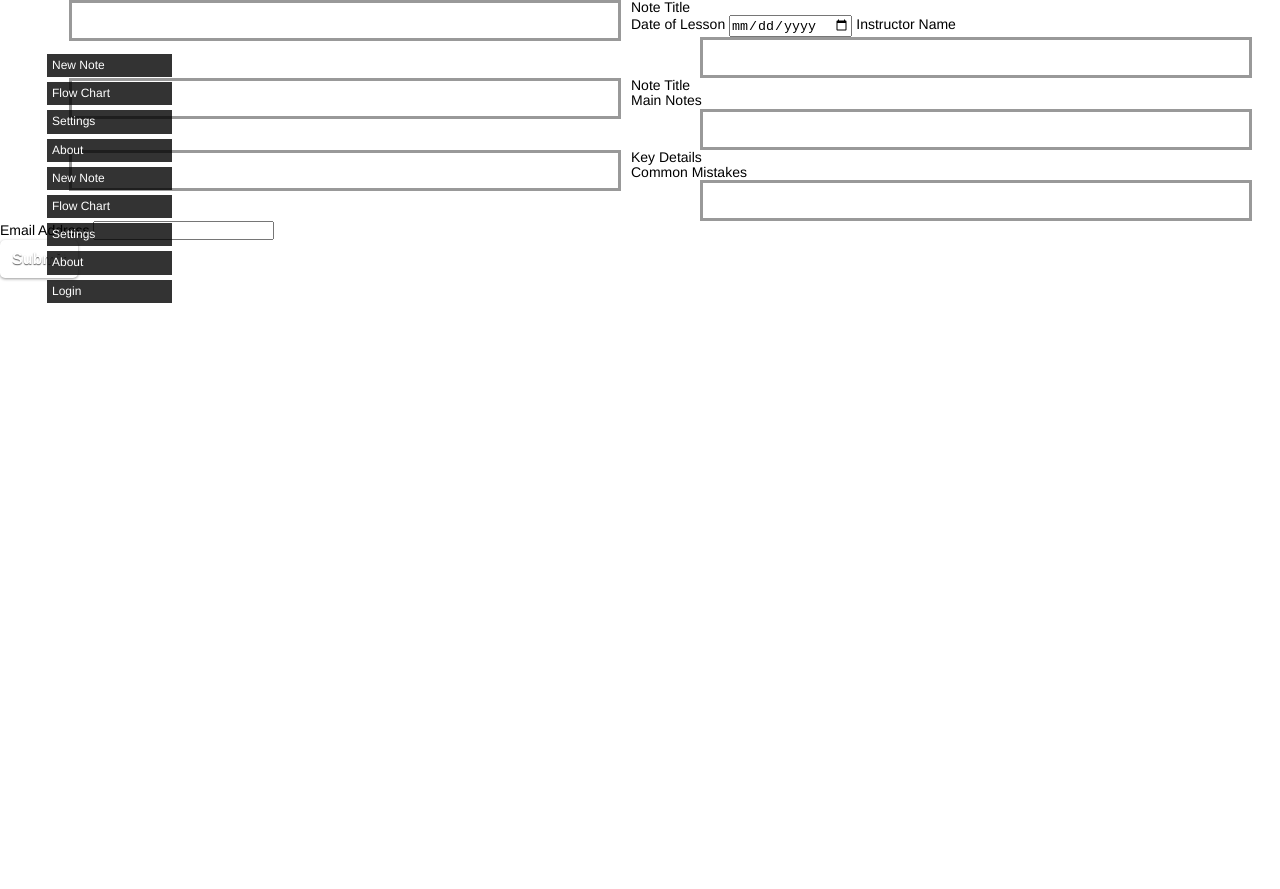
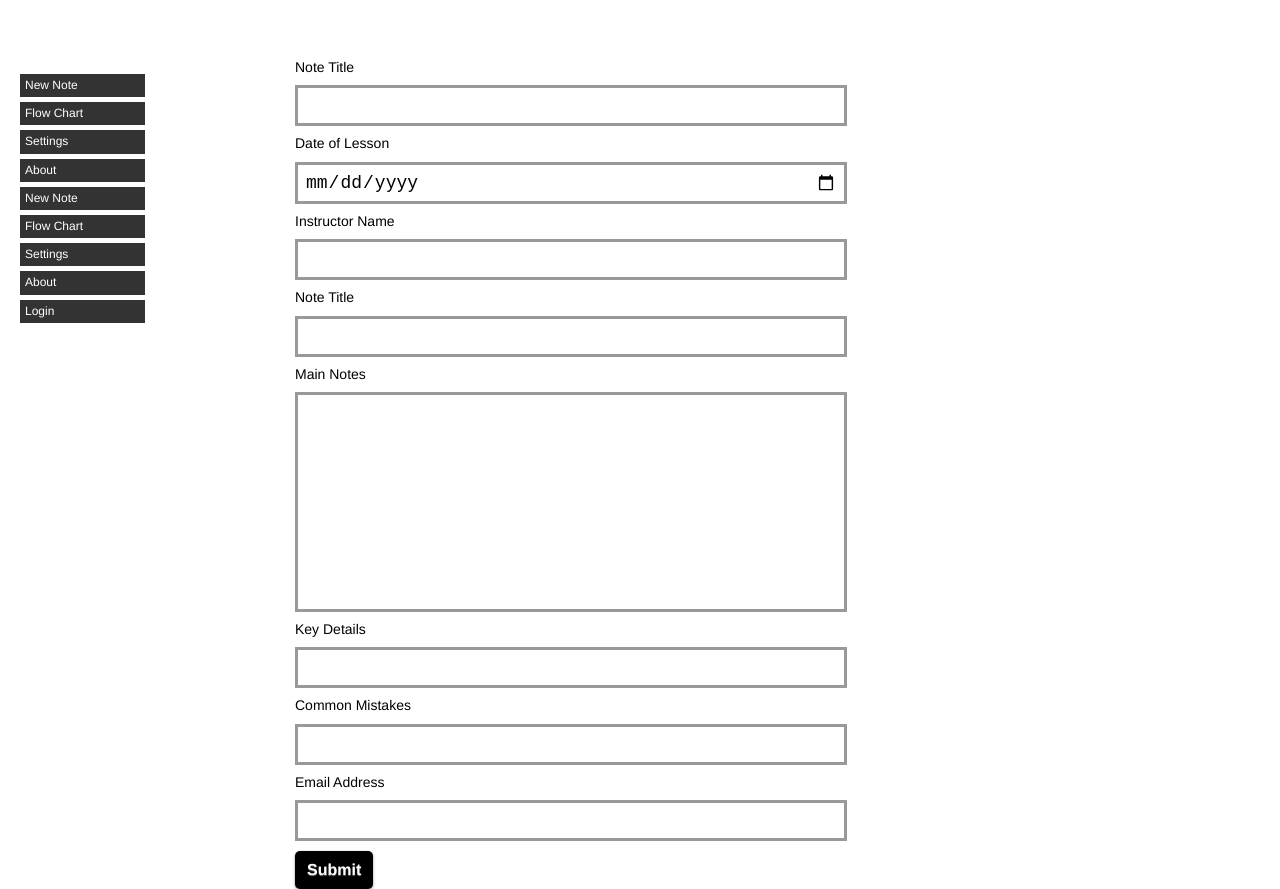
Before and after one commit to kfosterone/BJJ-Notes, a plain HTML site: page index.html in a window 1280 px wide. Before the commit the page ends 810 px from the top, so only its background shows below. Drawn offline with Linux system fonts and the light colour scheme.

Commit message:
Updated CSS
Updated CSS to be visually more appealing

```diff
--- a/index.html
+++ b/index.html
@@ -45,27 +45,28 @@
             <!-- Initially this form should send contents of note as email to the email in field-->
             <div>
                 <span>Note Title</span>
-                <input type="text" class="text_field" id="title" name="title" />
+                <input type="text" class="wide_text_field" id="title" name="title" />
                 <br>
                 <span>Date of Lesson</span>
-                <input type="date" id="date" name="date_field" />
+                <input type="date" id="date" class="wide_text_field"name="date_field" />
+                 <br>
                 <span>Instructor Name</span>
-                <input type="text" class="text_field" id="instructor" name="instructor" />
+                <input type="text" class="wide_text_field" id="instructor" name="instructor" />
                 <br>
                 <span>Note Title</span>
-                <input type="text" class="text_field" id="title" name="title" />
+                <input type="text" class="wide_text_field" id="title" name="title" />
                 <br>
                 <span>Main Notes</span>
-                <input type="text" class="text_field" id="main_notes" name="main_notes" />
+                <input type="text" class="large_text_field" id="main_notes" name="main_notes" />
                 <br>
                 <span>Key Details</span>
-                <input type="text" class="text_field" id="key_details" name="key_details" />
+                <input type="text" class="wide_text_field" id="key_details" name="key_details" />
                 <br>
                 <span>Common Mistakes</span>
-                <input type="text" class="text_field" id="common_mistakes" name="common_mistakes" />
+                <input type="text" class="wide_text_field" id="common_mistakes" name="common_mistakes" />
                 <br>
                 <span>Email Address</span>
-                <input type="Email" class="text_field" id="email_field" name="email_field" />
+                <input type="Email" class="wide_text_field" id="email_field" name="email_field" />
                 <br>
                 <input type="submit" id="submit_new_note" value="Submit" class="button" />
                 <!--note-->
--- a/resources/css/main.css
+++ b/resources/css/main.css
@@ -42,12 +42,6 @@ body {
     background: url(images/stripe.png) repeat-x;
 }
 
-#page-wrap {
-    width: 960px;
-    margin: 6px auto 50px;
-    position: relative;
-}
-
 hr {
     height: 1px;
     background: #ccc;
@@ -89,6 +83,7 @@ p {
     padding: 6px 12px;
     border: none;
     color: white;
+    background: black;
     cursor: pointer;
     text-shadow: 0 1px 1px #666;
     -webkit-border-radius: 5px;
@@ -108,6 +103,15 @@ p {
     padding: 3px;
 }
 
+/* MAIN - SQUARE FORMATTING */
+
+#main_square {
+	width: 300px;
+	margin-left:295px;
+	margin-top:60px;
+
+}
+
 
 
 /*
@@ -120,8 +124,9 @@ label {
     padding: 3px;
 }
 
-input[type="text"],
-input[type="password"] {
+
+input[class="wide_text_field"],
+input[class="large_text_field"] {
     width: 224px;
     border: 3px solid #999;
     font-size: 18px;
@@ -129,10 +134,22 @@ input[type="password"] {
     display: block;
 }
 
-#new_note_form input[type="text"] {
+
+
+
+#new_note_form input[class="wide_text_field"] {
     width: 532px;
     float: left;
-    margin: 0 10px 0 69px;
+    margin: 10px 10px 10px 0px;
+
+}
+
+#new_note_form input[class="large_text_field"] {
+    width: 532px;
+    height:200px;
+    float: left;
+    margin: 10px 10px 10px 0px;
+
 }
 
 #new_note_form input[type="text"]:focus {
@@ -141,6 +158,8 @@ input[type="password"] {
 
 #new_note_form input[type="submit"] {
     padding: 10px 12px;
+
+
 }
 
 ul#list li span input[style] {
@@ -156,10 +175,10 @@ ul#list li span input[style] {
     position: absolute;
     left: 0;
     width: 125px;
-    padding: 60px 30px 0 47px;
+    padding: 80px 10px 0 20px;
     height: 756px;
     top: -6px;
-    background: url(/images/ribbon-bg.png) no-repeat;
+    background: none;
 }
 
 #sidebar ul {
```
